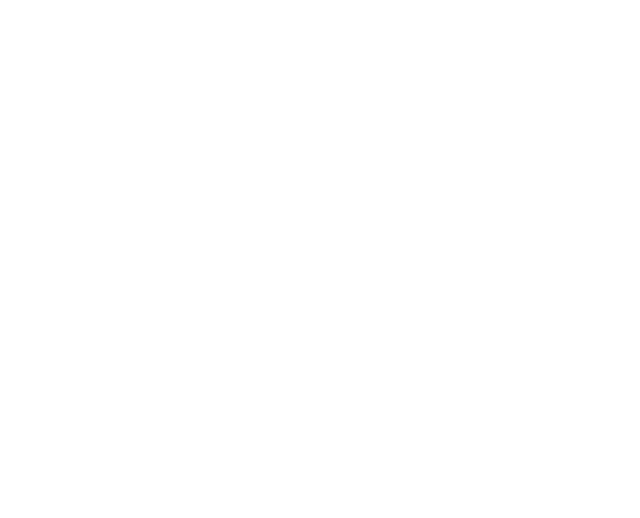
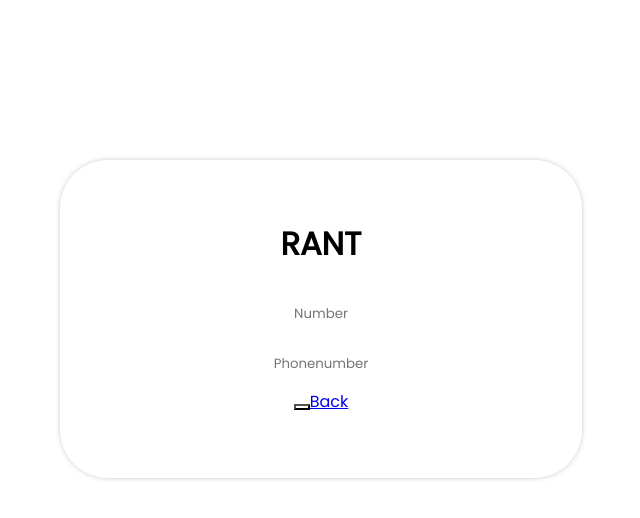
Before and after one commit to timur-code/sf-frontend, a Nuxt app: page /deposit in a window 1280 px wide. Before the commit this address had no page. Shown: the top 518 px of the page, without its empty margins (324-964 px from the left). Built offline with nearby package versions, Linux system fonts and the light colour scheme.

Commit message:
initial commit

```diff
--- /dev/null
+++ b/pages/deposit/index.vue
@@ -0,0 +1,123 @@
+<template>
+  <div class="main" :style="mainStyle">
+    <h1>RANT</h1>
+
+    <input
+      v-model="number"
+      type="text"
+      name="number"
+      id="number"
+      placeholder="Number"
+    />
+    <br />
+    <input
+      v-model="number"
+      type="text"
+      name="phone"
+      id="phone"
+      placeholder="Phonenumber"
+    />
+    <br />
+
+    <button
+      type="button"
+      class="button2"
+      id="Deposit"
+      :style="inputStyle"
+      @click.prevent="deposit">
+    </button>
+
+
+    <nuxt-link
+        to="/"
+        class="button2"
+    >
+      <span>Back</span>
+    </nuxt-link>
+  </div>
+</template>
+
+<script>
+export default {
+  name: "deposit",
+  data() {
+    return {
+    number: ''
+    }
+  },
+  //Custom style for main and input for make the page responsive:
+  props: {
+    mainStyle: String,
+    inputStyle: String
+  },
+
+  }
+</script>
+
+<style>
+/* Import Poppins font: */
+@import url("https://fonts.googleapis.com/css2?family=Poppins&display=swap");
+.main {
+  background: rgba(255, 255, 255, 0.4);
+  position: absolute;
+  top: 20%;
+  left: 30%;
+  width: 40%;
+  text-align: center;
+  padding: 5px;
+  border-radius: 3rem;
+  box-shadow: 0px 0px 8px -5px #000000;
+  padding-top: 3%;
+  padding-bottom: 5%;
+  font-family: "Poppins", sans-serif;
+}
+h1 {
+  cursor: default;
+  user-select: none;
+}
+
+
+
+input {
+  border-radius: 3;
+  border: none;
+  padding: 10px;
+  text-align: center;
+  outline: none;
+  margin: 5px;
+  width: 30%;
+  box-sizing: border-box;
+  font-family: "Poppins", sans-serif;
+  font-weight: 400;
+}
+input:hover {
+  box-shadow: 0px 0px 8px -5px #000000;
+}
+input:active {
+  box-shadow: 0px 0px 8px -5px #000000;
+}
+#signin {
+  box-shadow: grey;
+}
+button {
+
+  cursor: pointer;
+  user-select: none;
+}
+
+.button2 {
+  cursor: pointer;
+  user-select: none;
+  background: white;
+}
+img {
+  height: 2.2rem;
+  margin: 10px;
+  user-select: none;
+}
+img:hover {
+  box-shadow: 0px 0px 8px -5px #000000;
+  cursor: pointer;
+  border-radius: 200rem;
+}
+</style>
```
